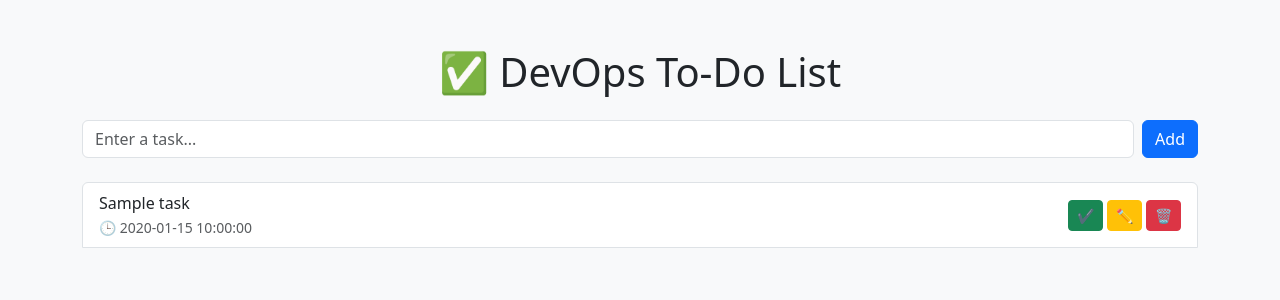
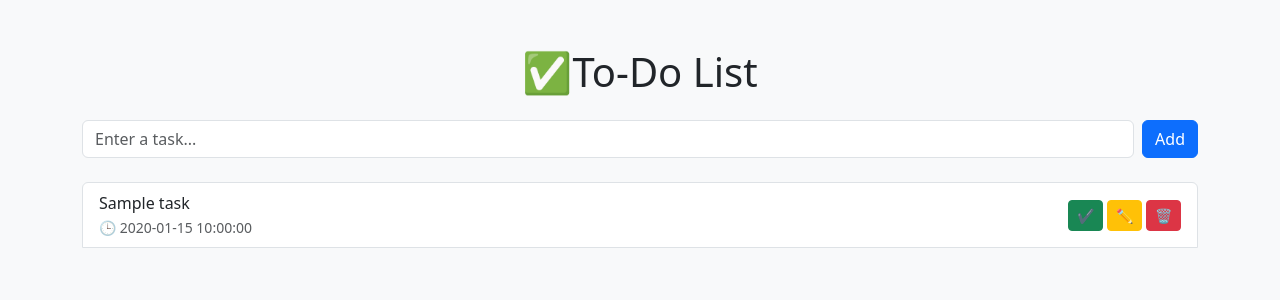
Before and after one commit to durga-ganesh-2003/DevOps-Demo, a Flask app: template templates/index.html in a window 1280 px wide. Shown: the top 300 px of the page. Run offline with Flask 3, Linux system fonts and the light colour scheme; the template is opened without the code that fills it: most values are stand-ins (such as "Sample title", 1, 10 or a date in 2020).

Commit message:
Update header text in index.html

```diff
--- a/templates/index.html
+++ b/templates/index.html
@@ -15,7 +15,7 @@
 </head>
 <body class="container py-5">
 
-    <h1 class="text-center mb-4">✅ DevOps To-Do List</h1>
+    <h1 class="text-center mb-4">✅To-Do List</h1>
 
     <!-- Add ToDo Form -->
     <form action="{{ url_for('add') }}" method="POST" class="d-flex mb-4">
```
